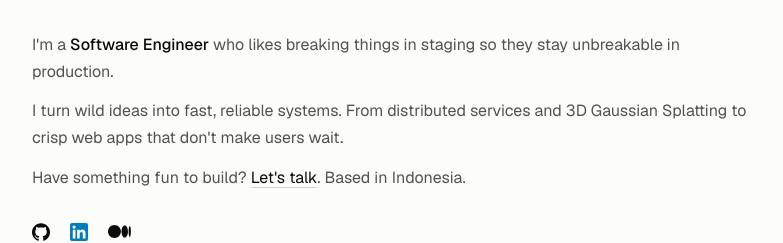
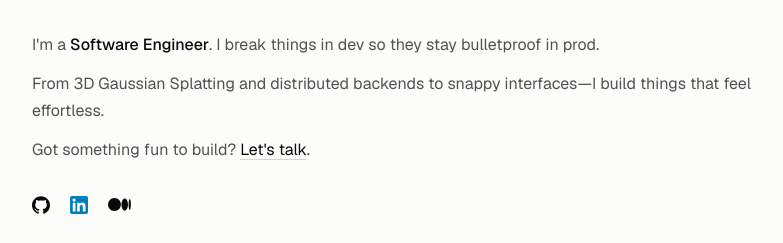
Before and after one commit to glacerous/portfolio, a React (Vite) app: page / in a window 1280 px wide. Shown: the part 191-434 px from the top of the page, without its empty margins (248-1031 px from the left). Built offline with nearby package versions, Linux system fonts and the light colour scheme; no server answers; a web font is replaced by a local one.

Commit message:
copy: streamline bio to punchy Software Engineer positioning

```diff
--- a/src/App.tsx
+++ b/src/App.tsx
@@ -45,20 +45,20 @@ export const App: React.FC = () => {
             {/* About / Bio */}
             <div id="about" className="scroll-mt-24 sm:scroll-mt-28 mt-8 text-[15px] sm:text-[16px] text-[#525252] leading-[1.7] font-normal space-y-3">
               <p>
-                I'm a <span className="text-[#0A0A0A] font-medium">Software Engineer</span> who likes breaking things in staging so they stay unbreakable in production.
+                I'm a <span className="text-[#0A0A0A] font-medium">Software Engineer</span>. I break things in dev so they stay bulletproof in prod.
               </p>
               <p>
-                I turn wild ideas into fast, reliable systems. From distributed services and 3D Gaussian Splatting to crisp web apps that don't make users wait.
+                From 3D Gaussian Splatting and distributed backends to snappy interfaces—I build things that feel effortless.
               </p>
               <p>
-                Have something fun to build?{' '}
+                Got something fun to build?{' '}
                 <a
                   href="mailto:azzakyraihan@gmail.com"
                   className="text-[#0A0A0A] underline underline-offset-4 decoration-[#D4D4D4] hover:decoration-[#0A0A0A] transition-colors"
                 >
                   Let's talk
                 </a>
-                . Based in Indonesia.
+                .
               </p>
             </div>
 
```
